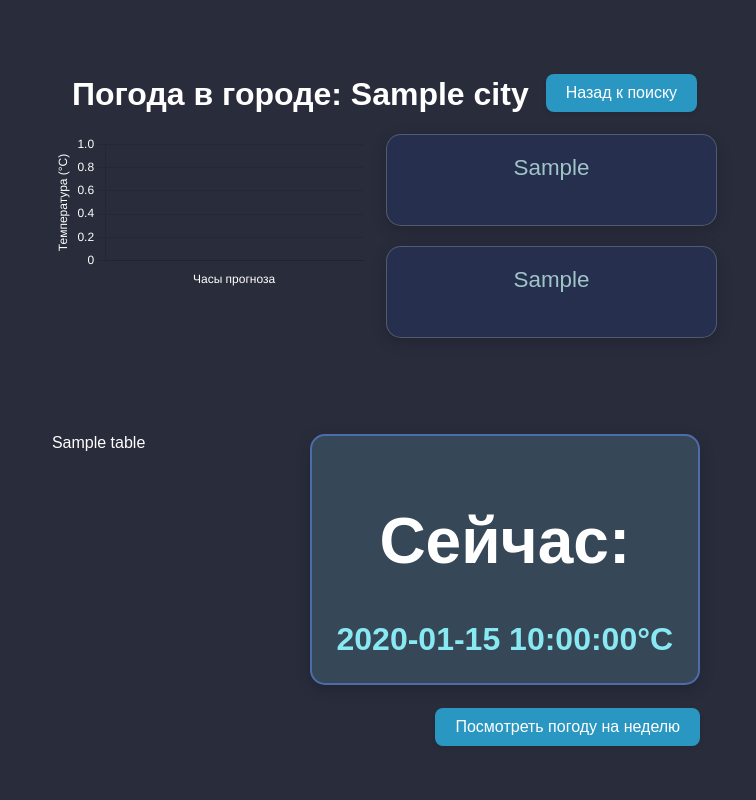
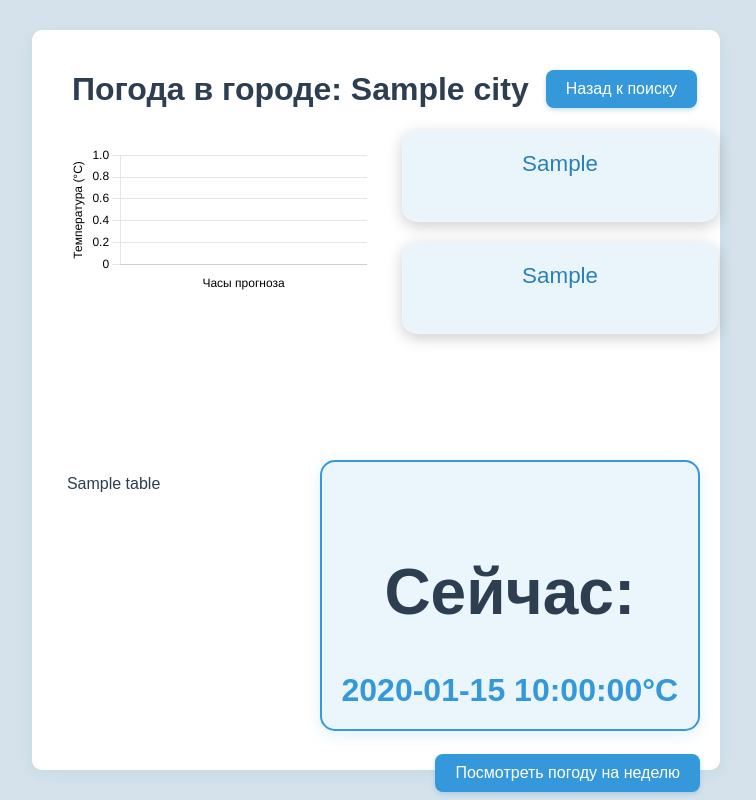
Before and after one commit to tonkaxxx/weather_predictor, a Flask app: template templates/get-24hrs.html in a window 1280 px wide. Shown: the whole page, without its empty margins (264-1020 px from the left). Run offline with Flask 3, Linux system fonts and the light colour scheme; the template is opened without the code that fills it: most values are stand-ins (such as "Sample title", 1, 10 or a date in 2020); parts of the project's set-up code (start-up, migrations or seed data) failed here and were passed over.

Commit message:
HUGE UPD, white theme!

```diff
--- a/main.py
+++ b/main.py
@@ -86,7 +86,6 @@ def get_8days():
         df.index = new_index
 
         html_table = df.to_html(classes='table table-striped', index=True, border=1)
-        print(df)
 
         return render_template(
             'get-8days.html',
--- a/static/style.css
+++ b/static/style.css
@@ -1,8 +1,8 @@
 body {
   margin: 0;
-  background: #292c3b;
+  background: #d6e2eb;
   font-family: 'Arial', sans-serif;
-  color: #ffffff;
+  color: #2c3e50;
   height: 100vh;
   display: flex;
   flex-direction: column;
@@ -10,15 +10,13 @@ body {
   justify-content: center;
 }
 
-
 .title {
   font-size: 3em;
-  color: #66cccc;
-  text-shadow: 0 0 5px rgba(102, 204, 204, 0.7);
+  color: #2980b9;
+  text-shadow: 0 0 5px rgba(41, 128, 185, 0.3);
   margin-bottom: 10px;
   text-align: center;
 }
-
 
 .header-container {
   display: flex;
@@ -27,45 +25,41 @@ body {
   text-align: center;
 }
 
-
 .forma {
-  background: rgba(37, 55, 109, 0.4);
+  background: rgba(255, 255, 255, 0.95);
   padding: 30px;
   border-radius: 15px;
-  box-shadow: 0 4px 15px rgba(0, 0, 0, 0.2);
+  box-shadow: 0 4px 15px rgba(52, 152, 219, 0.15);
   max-width: 500px;
   width: 86%;
-  border: 1px solid rgba(255, 255, 255, 0.2);
+  border: 1px solid #d6eaf8;
   text-align: center;
 }
-
 
 label {
   display: block;
   font-size: 1.4em;
   margin-bottom: 24px;
-  color: #a0c4c7;
+  color: #2980b9;
+  background-color: rgba(255, 255, 255, 0.95);
 }
-
 
 input[type="text"] {
   width: 90%;
   padding: 15px;
   font-size: 1.4em;
   border-radius: 8px;
-  border: 1px solid #555;
-  background-color: rgba(255, 255, 255, 0.2);
-  color: #fff;
+  border: 1px solid #bdc3c7;
+  background-color: rgba(255, 255, 255, 0.9);
+  color: #2c3e50;
   outline: none;
   transition: border-color 0.3s, box-shadow 0.3s;
 }
 
-
 input[type="text"]:focus {
-  border-color: #2a97c2;
-  box-shadow: 0 0 8px rgba(102, 204, 204, 0.5);
+  border-color: #3498db;
+  box-shadow: 0 0 8px rgba(52, 152, 219, 0.3);
 }
-
 
 input[type="submit"] {
   width: 98%;
@@ -74,16 +68,16 @@ input[type="submit"] {
   font-size: 1.4em;
   border: none;
   border-radius: 8px;
-  background-color: #2a97c2;
+  background-color: #3498db;
   color: #fff;
   cursor: pointer;
-  box-shadow: 0 2px 5px rgba(0, 0, 0, 0.1);
+  box-shadow: 0 2px 5px rgba(52, 152, 219, 0.3);
   transition: background-color 0.3s, box-shadow 0.3s;
 }
 
 input[type="submit"]:hover {
-  background-color: #1b7497;
-  box-shadow: 0 4px 10px rgba(0, 0, 0, 0.2);
+  background-color: #2980b9;
+  box-shadow: 0 4px 10px rgba(52, 152, 219, 0.4);
 }
 
 .table {
@@ -93,41 +87,59 @@ input[type="submit"]:hover {
 .table th, .table td {
   padding: 8px;
   text-align: center;
-  border-bottom: 1px solid #ddd;
+  border-bottom: 1px solid #e3f2fd;
 }
 .table th {
-  background-color: #f2f2f213;
+  background-color: rgba(52, 152, 219, 0.1);
+  color: #2c3e50;
 }
 .container {
   max-height: calc(100% - 100px);
   max-width: calc(100% - 100px);
   margin: 0 auto;
   padding: 20px;
+  background: #ffffff;
+  border-radius: 10px;
+  box-shadow: 0 4px 15px rgba(52, 152, 219, 0.1);
 }
 .content-wrapper {
   display: flex;
   gap: 20px;
   justify-content: space-between;
   align-items: normal;
+  background-color: rgb(255, 255, 255);
 }
 .chart-container {
   flex: 1;
   width: 100%;
   height: auto;
   margin: 0;
+  background: #ffffff;
+  border-radius: 10px;
+  padding: 15px;
+  /* box-shadow: 0 2px 10px rgba(52, 152, 219, 0.1); */
 }
 .table-container {
   flex: 1;
   width: 100%;
   height: auto;
   margin: 0;
+  background: #ffffff;
+  border-radius: 10px;
+  padding: 15px;
+  /* box-shadow: 0 2px 10px rgba(52, 152, 219, 0.1); */
 }
 
 .back-link {
   margin-top: 20px;
   display: block;
-  color: #2C5AC3;
+  color: #3498db;
+  text-decoration: none;
 }
+.back-link:hover {
+  color: #2980b9;
+}
+
 @media (max-width: 768px) {
     .content-wrapper {
         flex-direction: column;
@@ -152,6 +164,8 @@ input[type="submit"]:hover {
   display: flex;
   flex-direction: column;
   gap: 20px;
+  background: rgb(255, 255, 255);
+  color: #3498db;
 }
 
 .head-content {
@@ -183,19 +197,20 @@ input[type="submit"]:hover {
 }
 
 .current-temp-box {
-    background: rgba(136, 233, 243, 0.15);
-    border: 2px solid rgba(98, 145, 255, 0.5);
+    background: rgba(52, 152, 219, 0.1);
+    border: 2px solid #3498db;
     border-radius: 15px;
-    padding: 25px;
+    padding: 20px;
+    padding-top: 50px;
     text-align: center;
     font-size: 2em;
     font-weight: bold;
-    color: #ffffff;
-    box-shadow: 0 4px 15px rgba(0, 0, 0, 0.2);
+    color: #2c3e50;
+    box-shadow: 0 4px 15px rgba(52, 152, 219, 0.15);
 }
 .current-temp-box span {
     font-size: 1em;
-    color: #88e9f3;
+    color: #3498db;
 }
 
 .popular-button-form {
@@ -212,10 +227,10 @@ input[type="submit"]:hover {
     width: 100%;
     padding: 20px;
     font-size: 1.1em;
-    border: 2px solid rgb(98, 145, 255);
+    border: 2px solid #3498db;
     border-radius: 8px;
-    background-color: rgba(136, 233, 243, 0.15);
-    color: #fff;
+    background-color: rgba(52, 152, 219, 0.1);
+    color: #2c3e50;
     cursor: pointer;
     transition: background-color 0.3s, box-shadow 0.3s;
     font-weight: bold;
@@ -223,6 +238,6 @@ input[type="submit"]:hover {
 }
 
 .popular-button-form input[type="submit"]:hover {
-    background-color: rgba(98, 145, 255, 0.5);
-    box-shadow: 0 4px 10px rgba(0, 0, 0, 0.3);
+    background-color: rgba(52, 152, 219, 0.2);
+    box-shadow: 0 4px 10px rgba(52, 152, 219, 0.2);
 }
--- a/templates/get-24hrs.html
+++ b/templates/get-24hrs.html
@@ -27,7 +27,7 @@
             font-size: 1em;
         }
         .forma {
-            background: rgba(37, 55, 109, 0.4);
+            background: rgb(234, 245, 251);
             padding: 20px;
             border-radius: 15px;
             box-shadow: 0 4px 15px rgba(0, 0, 0, 0.2);
@@ -35,6 +35,9 @@
             width: 92%;
             border: 1px solid rgba(255, 255, 255, 0.2);
             text-align: center;
+        }
+        label {
+            background-color: rgb(234, 245, 251);
         }
     </style>
 </head>
@@ -113,7 +116,7 @@
                     options: {
                         responsive: true,
                         maintainAspectRatio: true,
-                        color: '#ffffff',
+                        color: '#000000',
                         plugins: {
                             legend: { display: false }
                         },
@@ -122,18 +125,18 @@
                                 title: {
                                     display: true,
                                     text: 'Температура (°C)',
-                                    color: '#ffffff'
+                                    color: '#000000'
                                 },
-                                ticks: { color: '#ffffff' },
+                                ticks: { color: '#000000' },
                                 beginAtZero: false
                             },
                             x: {
                                 title: {
                                     display: true,
                                     text: 'Часы прогноза',
-                                    color: '#ffffff'
+                                    color: '#000000'
                                 },
-                                ticks: { color: '#ffffff' }
+                                ticks: { color: '#000000' }
                             }
                         }
                     }
```
Also changed, not shown: templates/get-8days.html (+8 -5 lines).
